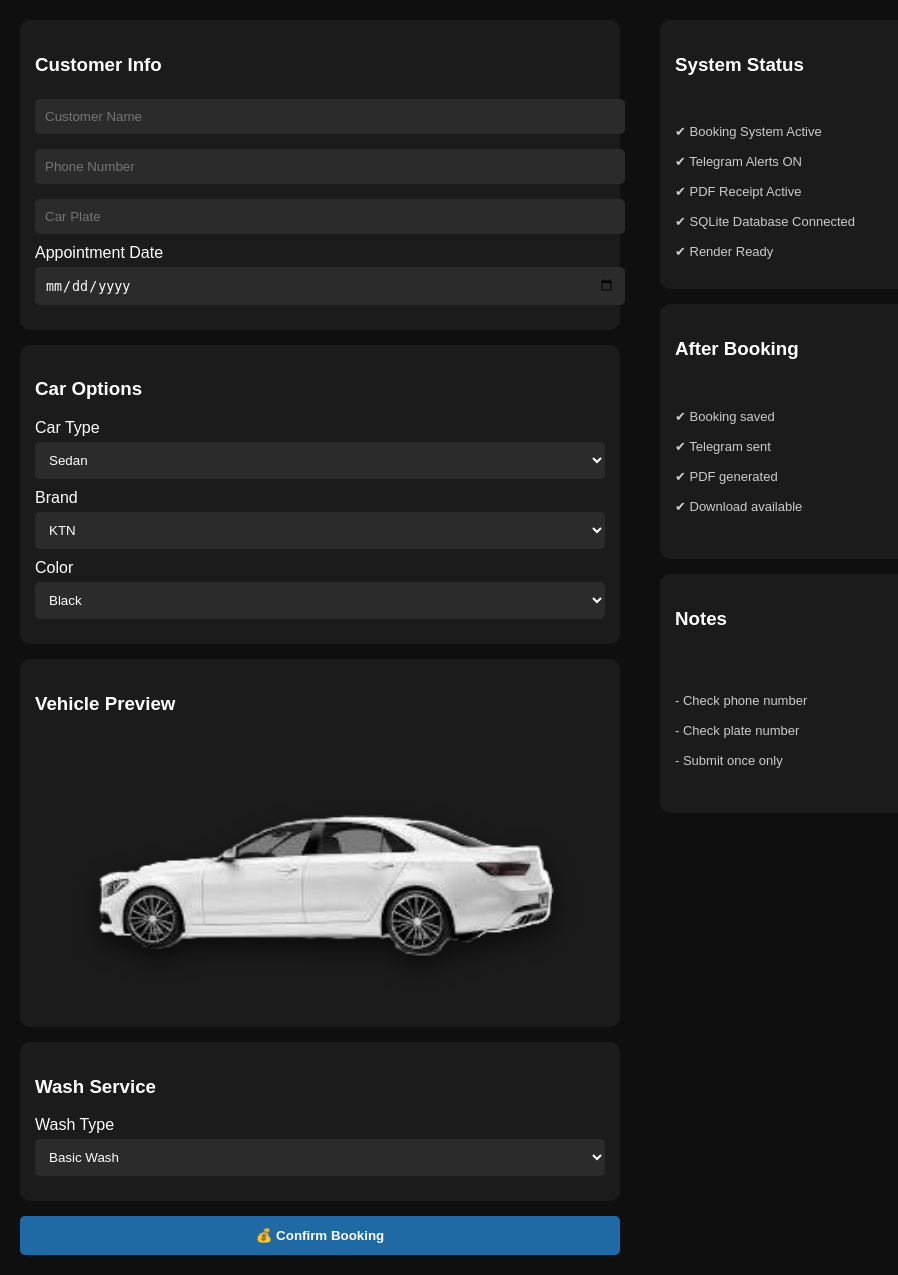
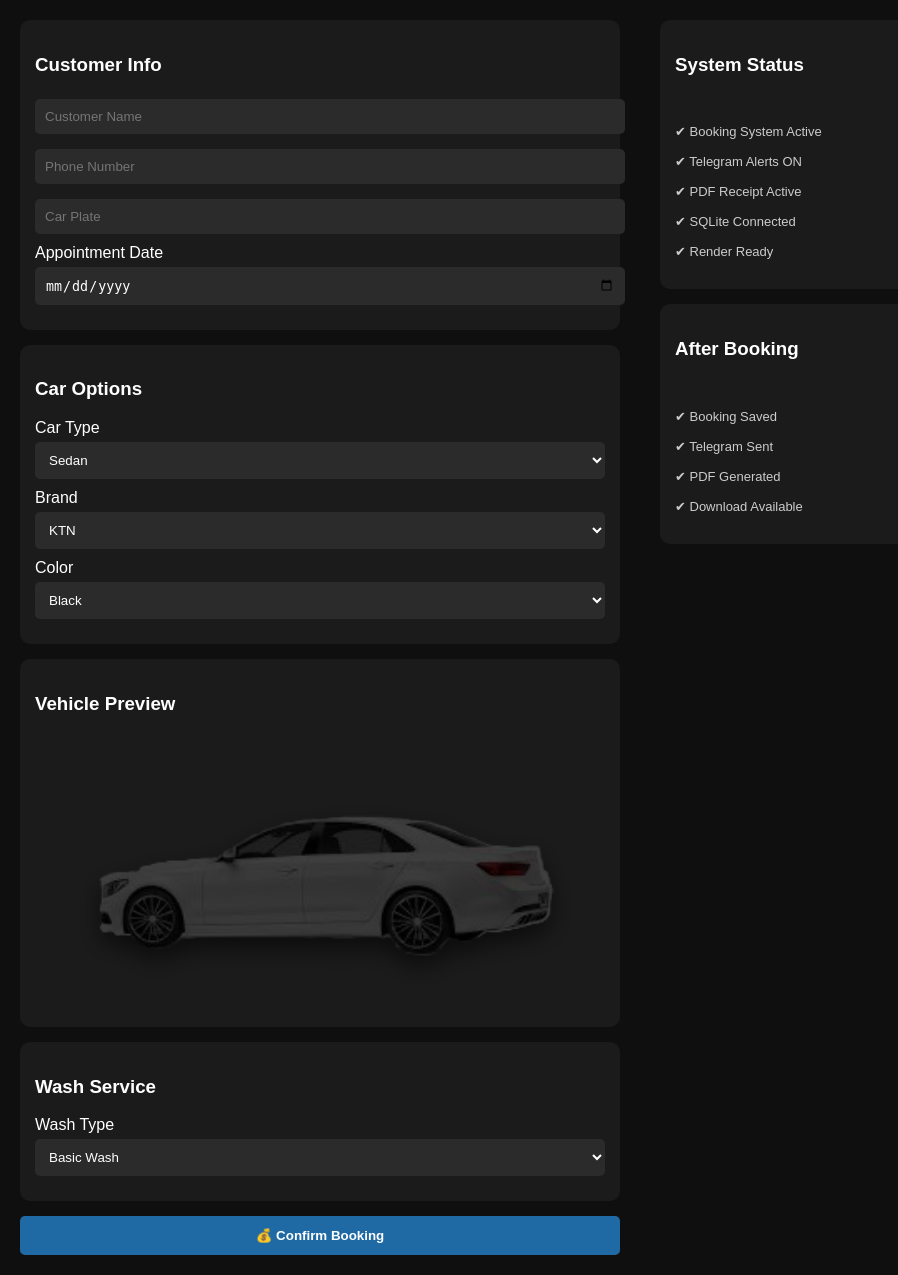
Before and after one commit to Athir-coder/6ixNine9-pos, a Flask app: page / in a window 1280 px wide. Shown: the part 56-1331 px from the top of the page, without its empty margins (0-898 px from the left). Run offline with Flask 3, Linux system fonts and the light colour scheme.

Commit message:
Update index.html

```diff
--- a/templates/index.html
+++ b/templates/index.html
@@ -5,14 +5,12 @@
 
 <title>6ixNine9 Motorsport Booking</title>
 
-
 <style>
 
 body {
 
     margin:0;
     font-family:Arial;
-
     background:#0f0f0f;
     color:white;
 
@@ -22,13 +20,9 @@ body {
 .header {
 
     text-align:center;
-
     padding:15px;
-
     background:#1c1c1c;
-
     font-size:22px;
-
     font-weight:bold;
 
 }
@@ -38,18 +32,15 @@ body {
 .container {
 
     display:flex;
-
     min-height:90vh;
 
 }
 
 
 
-.left,
-.right {
+.left,.right {
 
     flex:1;
-
     padding:20px;
 
 }
@@ -59,39 +50,26 @@ body {
 .box {
 
     background:#1b1b1b;
-
     padding:15px;
-
     border-radius:10px;
-
     margin-bottom:15px;
 
 }
 
 
 
-input,
-select {
-
+input,select {
 
     width:100%;
-
     padding:10px;
-
     margin-top:5px;
-
     margin-bottom:10px;
 
-
     border:none;
-
     border-radius:5px;
 
-
     background:#2b2b2b;
-
     color:white;
-
 
 }
 
@@ -100,25 +78,19 @@ select {
 button {
 
     width:100%;
-
     padding:12px;
-
 
     background:#1f6aa5;
 
     border:none;
-
     border-radius:5px;
 
-
     color:white;
-
     font-weight:bold;
 
     cursor:pointer;
 
 }
-
 
 
 button:hover {
@@ -132,9 +104,7 @@ button:hover {
 .status {
 
     white-space:pre-line;
-
     color:#ccc;
-
     font-size:13px;
 
 }
@@ -142,17 +112,13 @@ button:hover {
 
 
 
-/* ================= CAR PREVIEW ================= */
+/* CAR PREVIEW */
 
 
 .car-preview-container {
 
-    position:relative;
-
     width:100%;
-
     max-width:500px;
-
     margin:auto;
 
 }
@@ -161,67 +127,25 @@ button:hover {
 
 #carPreview {
 
-
     width:100%;
 
     display:block;
 
 
-    filter:drop-shadow(0 10px 12px rgba(0,0,0,0.6));
-
-
-    position:relative;
-
-    z-index:1;
+    filter:
+    drop-shadow(0 10px 12px rgba(0,0,0,0.6));
 
 }
 
 
 
 
-#colorLayer {
-
-
-    position:absolute;
-
-
-    top:0;
-
-    left:0;
-
-
-    width:100%;
-
-    height:100%;
-
-
-
-    mix-blend-mode:color;
-
-
-    opacity:0.85;
-
-
-
-    z-index:2;
-
-
-    pointer-events:none;
-
-
-}
-
-
-
 </style>
-
 
 </head>
 
 
-
 <body>
-
 
 
 <div class="header">
@@ -233,18 +157,11 @@ button:hover {
 
 
 
-
 <div class="container">
 
 
 
-
-
-<!-- LEFT PANEL -->
-
 <div class="left">
-
-
 
 
 
@@ -252,12 +169,7 @@ button:hover {
 
 
 
-
-
-<!-- CUSTOMER -->
-
 <div class="box">
-
 
 <h3>Customer Info</h3>
 
@@ -281,7 +193,6 @@ required>
 
 
 
-
 <label>
 Appointment Date
 </label>
@@ -293,6 +204,7 @@ name="date"
 required>
 
 
+
 </div>
 
 
@@ -301,12 +213,11 @@ required>
 
 
 
-<!-- CAR -->
-
 <div class="box">
 
 
 <h3>Car Options</h3>
+
 
 
 
@@ -316,7 +227,9 @@ Car Type
 
 
 
-<select name="car" id="carSelect">
+<select
+name="car"
+id="carSelect">
 
 
 {% for k,v in cars.items() %}
@@ -324,7 +237,6 @@ Car Type
 <option value="{{k}}">
 {{k}}
 </option>
-
 
 {% endfor %}
 
@@ -335,10 +247,11 @@ Car Type
 
 
 
+
+
 <label>
 Brand
 </label>
-
 
 
 <select name="brand">
@@ -368,14 +281,12 @@ Color
 </label>
 
 
-
-
-<select name="color" id="colorSelect">
-
+<select
+name="color"
+id="colorSelect">
 
 
 {% for k,v in colors.items() %}
-
 
 
 <option value="{{k}}">
@@ -383,12 +294,11 @@ Color
 </option>
 
 
-
 {% endfor %}
 
 
+</select>
 
-</select>
 
 
 
@@ -400,9 +310,6 @@ Color
 
 
 
-
-
-<!-- PREVIEW -->
 
 <div class="box">
 
@@ -425,12 +332,7 @@ src="{{ url_for('static', filename='cars/sedan.png') }}"
 >
 
 
-<div id="colorLayer"></div>
-
-
-
 </div>
-
 
 
 </div>
@@ -441,9 +343,6 @@ src="{{ url_for('static', filename='cars/sedan.png') }}"
 
 
 
-
-
-<!-- WASH -->
 
 
 <div class="box">
@@ -460,21 +359,15 @@ Wash Type
 </label>
 
 
-
 <select name="wash">
-
 
 
 {% for k,v in washes.items() %}
 
 
-
 <option value="{{k}}">
-
 {{k}}
-
 </option>
-
 
 
 {% endfor %}
@@ -482,7 +375,6 @@ Wash Type
 
 
 </select>
-
 
 
 </div>
@@ -516,12 +408,7 @@ Wash Type
 
 
 
-<!-- RIGHT PANEL -->
-
-
 <div class="right">
-
-
 
 
 
@@ -533,7 +420,6 @@ System Status
 </h3>
 
 
-
 <div class="status">
 
 ✔ Booking System Active
@@ -542,7 +428,7 @@ System Status
 
 ✔ PDF Receipt Active
 
-✔ SQLite Database Connected
+✔ SQLite Connected
 
 ✔ Render Ready
 
@@ -550,8 +436,6 @@ System Status
 
 
 </div>
-
-
 
 
 
@@ -566,48 +450,15 @@ After Booking
 </h3>
 
 
-
 <div class="status">
 
-✔ Booking saved
+✔ Booking Saved
 
-✔ Telegram sent
+✔ Telegram Sent
 
-✔ PDF generated
+✔ PDF Generated
 
-✔ Download available
-
-
-</div>
-
-
-
-</div>
-
-
-
-
-
-
-
-
-<div class="box">
-
-
-<h3>
-Notes
-</h3>
-
-
-<div class="status">
-
-
-- Check phone number
-
-- Check plate number
-
-- Submit once only
-
+✔ Download Available
 
 </div>
 
@@ -619,6 +470,7 @@ Notes
 
 
 </div>
+
 
 
 
@@ -637,7 +489,6 @@ Notes
 <script>
 
 
-
 const carSelect =
 document.getElementById("carSelect");
 
@@ -650,12 +501,6 @@ const carPreview =
 document.getElementById("carPreview");
 
 
-const colorLayer =
-document.getElementById("colorLayer");
-
-
-
-
 
 
 
@@ -663,19 +508,27 @@ const colorMap = {
 
 
 "Black":
-"#080808",
+
+"brightness(0.25)",
+
 
 
 "White":
-"#eeeeee",
+
+"brightness(1.8)",
+
 
 
 "Red":
-"#b30000",
+
+"sepia(1) saturate(8) hue-rotate(320deg)",
+
 
 
 "Blue":
-"#0047ab"
+
+"sepia(1) saturate(6) hue-rotate(180deg)"
+
 
 
 };
@@ -685,10 +538,7 @@ const colorMap = {
 
 
 
-
-
 function updatePreview(){
-
 
 
 let car =
@@ -707,6 +557,7 @@ if(car === "MPV"){
 
 
 carPreview.src =
+
 "{{ url_for('static', filename='cars/mpv.png') }}";
 
 
@@ -716,6 +567,7 @@ else{
 
 
 carPreview.src =
+
 "{{ url_for('static', filename='cars/sedan.png') }}";
 
 
@@ -726,7 +578,10 @@ carPreview.src =
 
 
 
-colorLayer.style.backgroundColor =
+carPreview.style.filter =
+
+"drop-shadow(0 10px 12px rgba(0,0,0,0.6)) "
++
 colorMap[color];
 
 
@@ -754,9 +609,7 @@ updatePreview
 
 
 
-
 updatePreview();
-
 
 
 
@@ -764,9 +617,6 @@ updatePreview();
 
 
 
-
-
 </body>
 
-
 </html>
```
